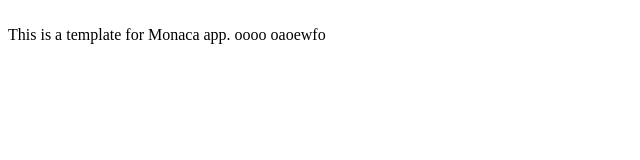
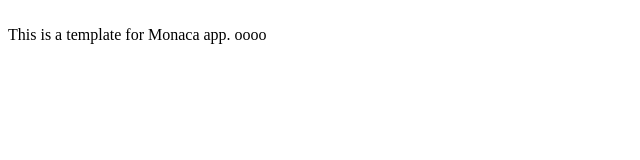
Before and after one commit to asialatsushi/test, a browser extension: page www/index.html in a window 1280 px wide. Shown: the full height of the page, 0-640 px from the left. Drawn offline with Linux system fonts and the light colour scheme.

Commit message:
teeeeeeest

```diff
--- a/www/index.html
+++ b/www/index.html
@@ -14,7 +14,5 @@
 	<br />
     This is a template for Monaca app.
     oooo
-
-    oaoewfo
 </body>
 </html>
```
